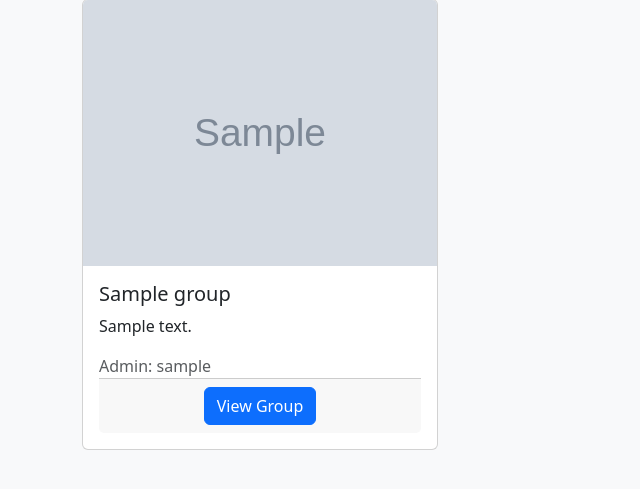
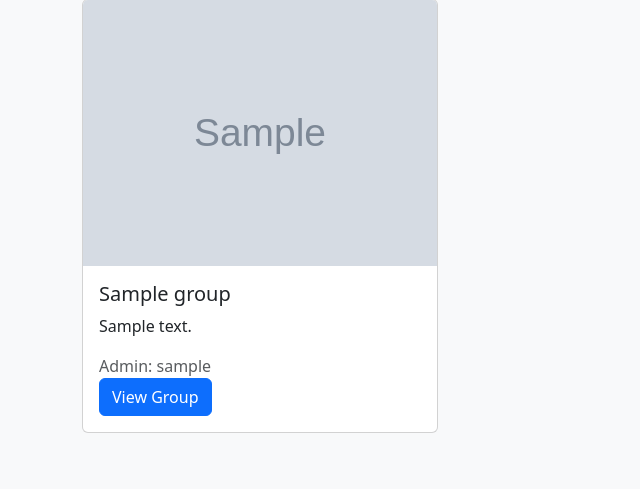
Before and after one commit to anjalipag/group14-database-project, a Django app: template group14site/savedGroups/templates/my_groups.html in a window 1280 px wide. Shown: the part 167-656 px from the top of the page, without its empty margins (0-640 px from the left). Run offline with Django 5.2, Linux system fonts and the light colour scheme; the template is opened without the code that fills it: most values are stand-ins (such as "Sample title", 1, 10 or a date in 2020); grey boxes marked "Sample" are stand-in pictures.

Commit message:
small ui change

```diff
--- a/group14site/savedGroups/templates/my_groups.html
+++ b/group14site/savedGroups/templates/my_groups.html
@@ -50,9 +50,7 @@
                 <p class="card-text">{{ group.description }}</p>
               {% endif %}
               <p class="text-muted mb-0 poppins-regular">Admin: {{ group.admin_username }}</p>
-            <div class="card-footer text-center">
                         <a href="{% url 'group_feed' group.group_id %}" class="btn btn-primary">View Group</a>
-                    </div>
             </div>
           </div>
         </div>
```
